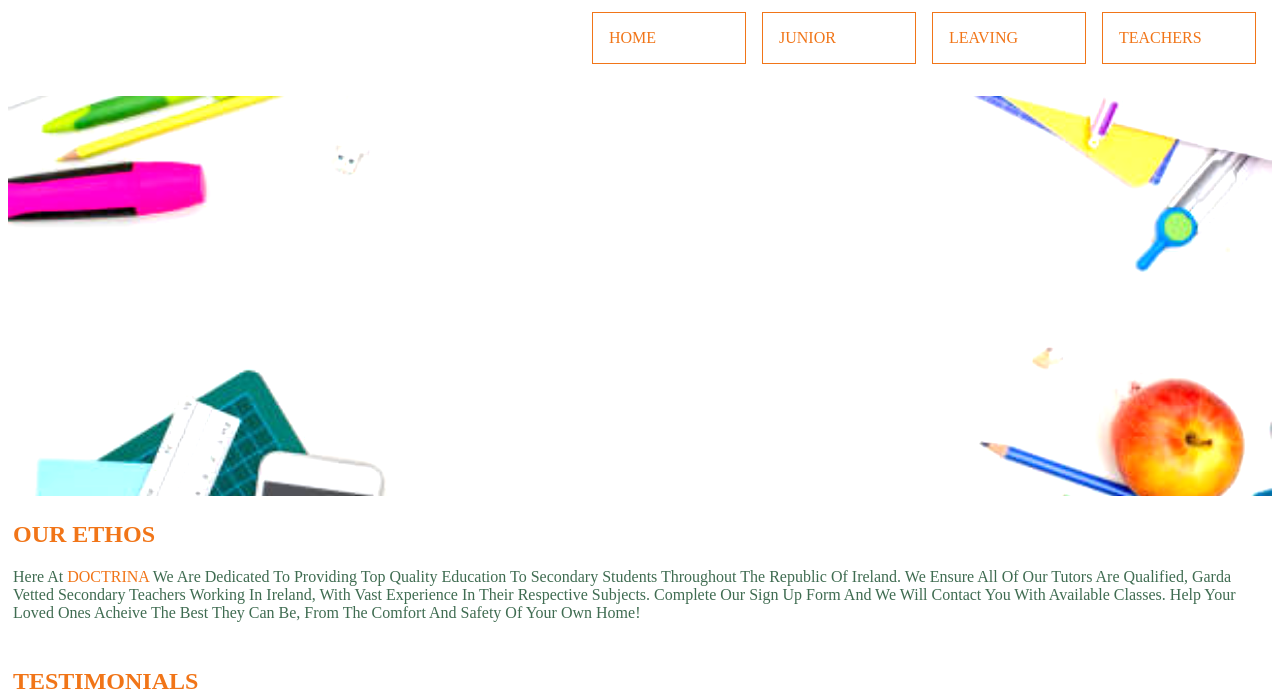
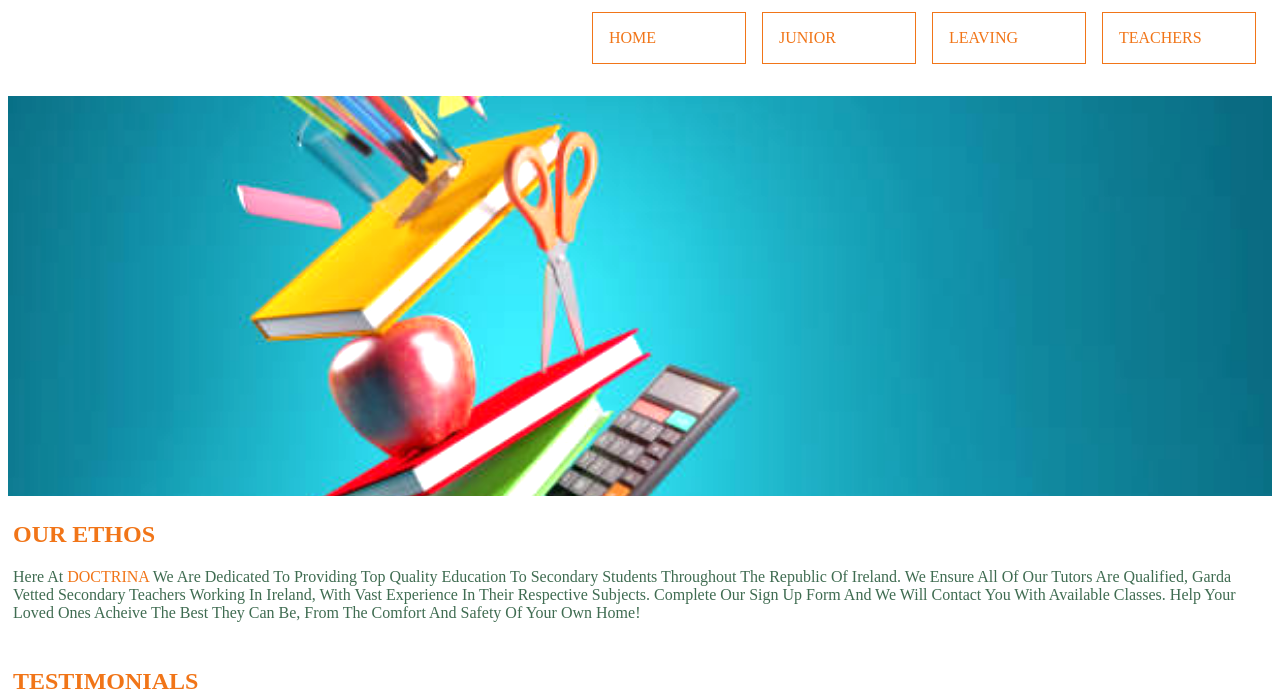
Before and after one commit to Forgottenit/Online-Grinds, a plain HTML site: page index.html in a window 1280 px wide. Shown: the part 102-800 px from the top of the page. Drawn offline with Linux system fonts and the light colour scheme; a web font is replaced by a local one.

Commit message:
change hero image

```diff
--- a/assets/css/style.css
+++ b/assets/css/style.css
@@ -55,7 +55,7 @@ li:hover {
 
 /* Main image on landing page */
 .hero-image {
-    background-image: url("../images/istockphoto-1032660462-612x612.jpg");
+    background-image: url("../images/istockphoto-1165403721-612x612.jpg");
     background-position: center;
     background-size: cover;
     filter: brightness(1.2);
```
